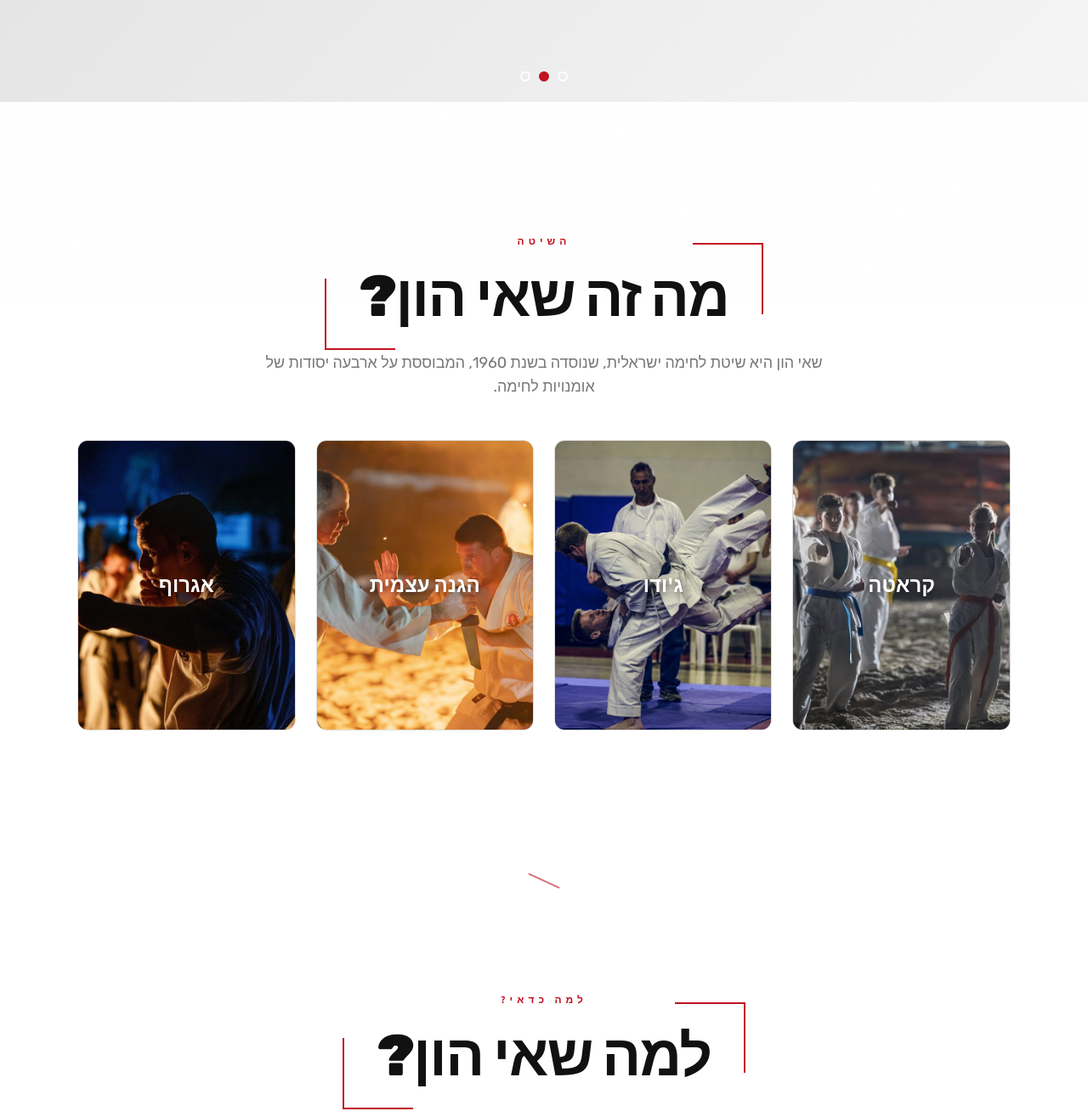
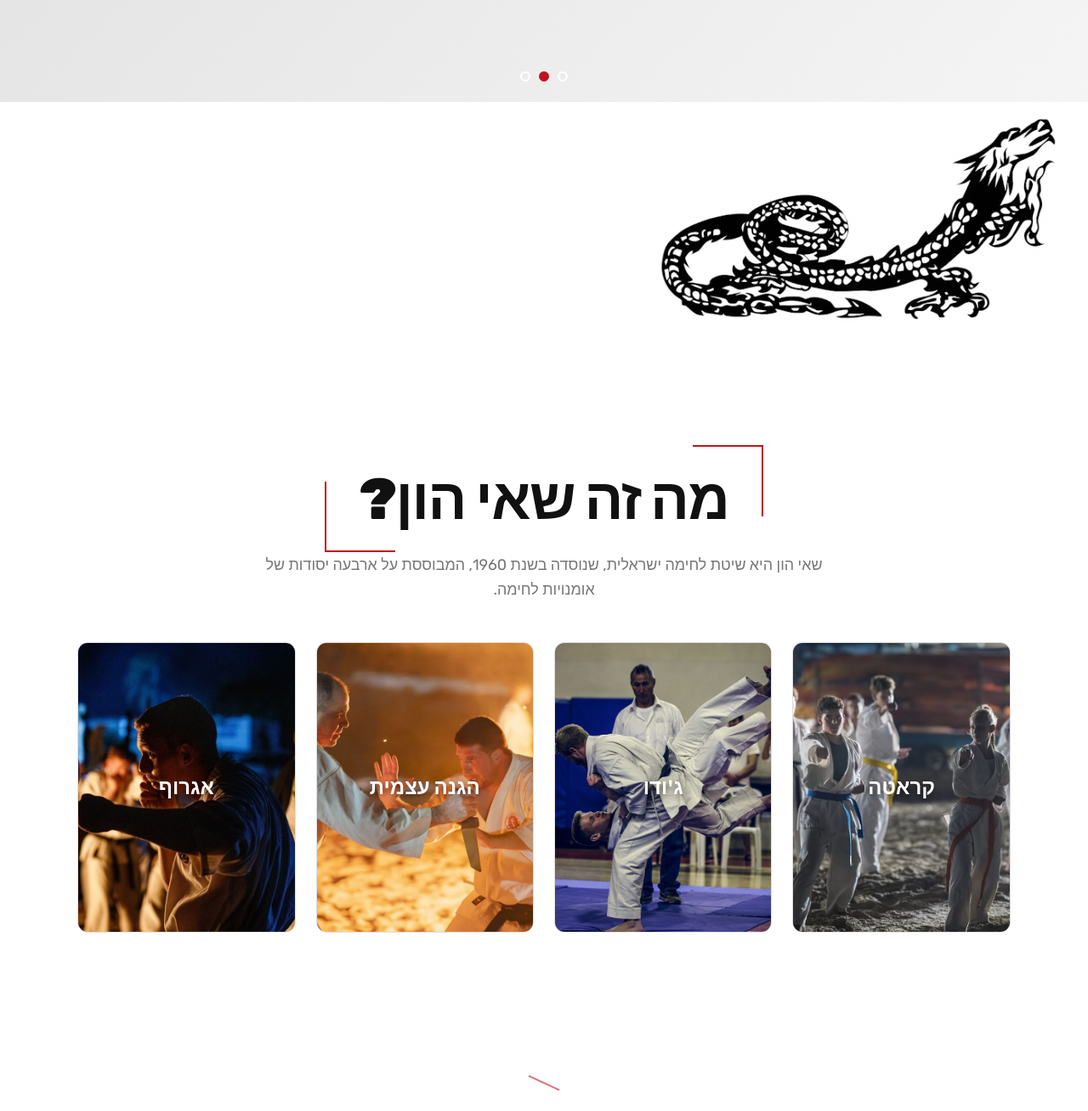
Before and after one commit to roniharzahav/ShaiHeun, a website built with Vite: page src/pages/index.html in a window 1280 px wide. Shown: the part 440-1748 px from the top of the page at 85% size. Built offline with nearby package versions, Linux system fonts and the light colour scheme; files whose address does not match are found by name; a web font is replaced by a local one.

Commit message:
feat: add dragon emblem between hero and what section

```diff
--- a/src/pages/index.html
+++ b/src/pages/index.html
@@ -41,10 +41,14 @@
         <div class="carousel-dots" id="carouselDots" role="tablist" aria-label="ניווט קרוסלה"></div>
     </section>
 
+    <!-- DRAGON EMBLEM -->
+    <div class="dragon-emblem" aria-hidden="true">
+        <img src="dragon.png" alt="">
+    </div>
+
     <!-- WHAT IS SHAI-HEUN -->
     <section class="section section--what" id="what">
         <div class="container">
-            <p class="section-eyebrow centered">השיטה</p>
             <h2 class="section-title centered">מה זה שאי הון?</h2>
             <p class="section-lede centered">
                 שאי הון היא שיטת לחימה ישראלית, שנוסדה בשנת 1960, המבוססת על ארבעה יסודות של אומנויות לחימה.
@@ -85,7 +89,6 @@
     <!-- WHY SHAI-HEUN -->
     <section class="section section--why" id="why">
         <div class="container">
-            <p class="section-eyebrow centered">למה כדאי?</p>
             <h2 class="section-title centered">למה שאי הון?</h2>
             <ul class="card-grid">
                 <li class="card" data-card aria-expanded="false" tabindex="0" role="button">
```
